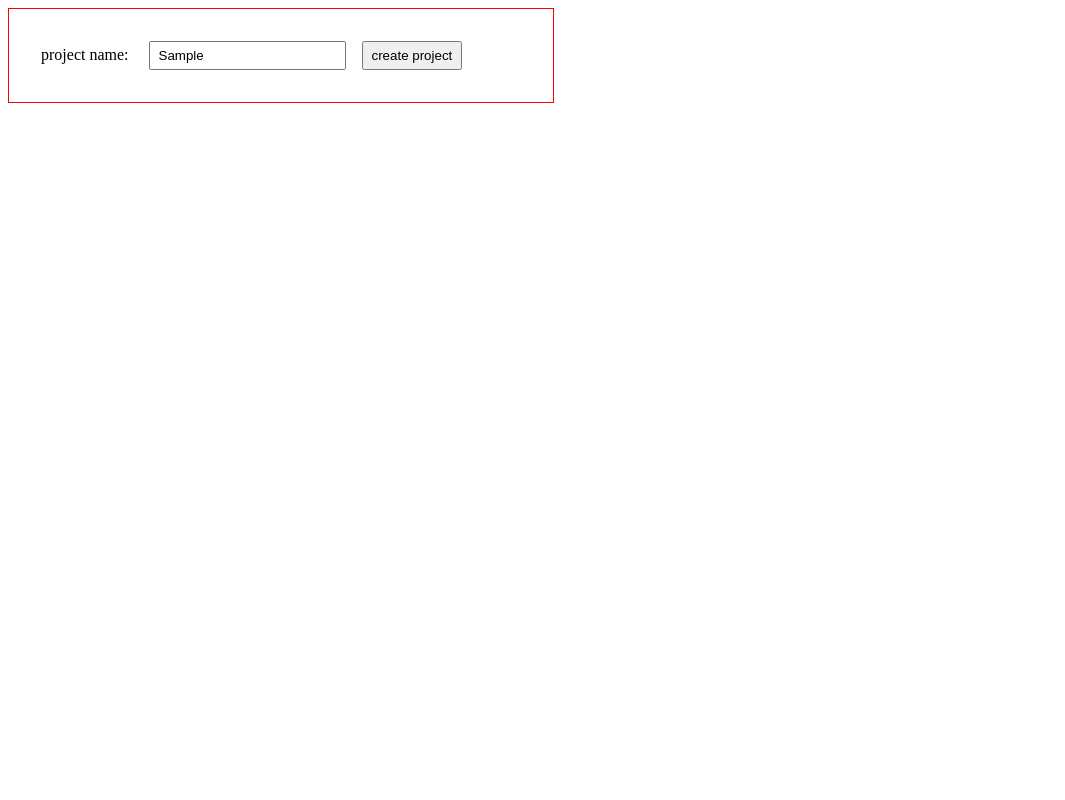
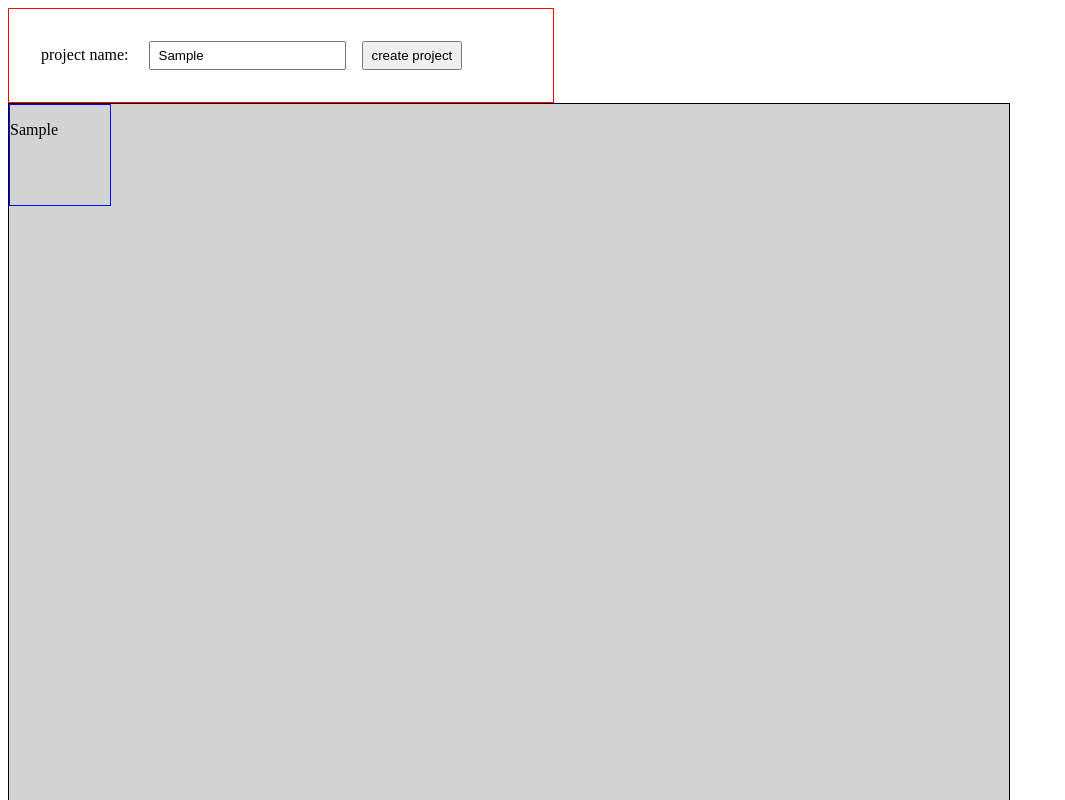
Before and after one commit to bambooOctopus/odin_todo, a website built with webpack: page dist/index.html in a window 1280 px wide. Both pictures are taken after typing "Sample" into the empty fields and a click on the input "create project". Shown: the top 800 px of the page, without its empty margins (0-1065 px from the left). Built offline with nearby package versions, Linux system fonts and the light colour scheme.

Commit message:
basic add proj to projDom working

```diff
--- a/src/domModule.js
+++ b/src/domModule.js
@@ -1,4 +1,6 @@
 import { projectForm } from "./projectFormModule.js";
+import { makeProjDomElement } from "./makeProjDomElementModule.js";
+import { createProjDiv } from "./projDivModule.js";
 
 const displayWalletProjects = (wallet) => {
     console.log("hello from display wallet projects");
@@ -10,13 +12,23 @@ const displayWalletProjects = (wallet) => {
 
 const homeScreen = () => {
     // 1. display the project form
-    projectForm()
+    projectForm();
+    // 2. add projDiv to the dom
+    createProjDiv();
+};
+
+const clearProjDiv = () => {
+    const projDiv = document.getElementById("proj-div");
+    projDiv.innerHTML = "";
 };
 
 const displayProjects = (wallet) => {
-    //this should make the projects into a dom element and update the dom
+    //this should feed makeProjDomElements all the projects in the wallet.
+
     if (wallet.length > 0) {
-        wallet.forEach(project => console.log(project));
+        clearProjDiv();
+
+        wallet.forEach(project => makeProjDomElement(project));
     }
 };
 
--- /dev/null
+++ b/src/makeProjDomElementModule.js
@@ -0,0 +1,23 @@
+
+const makeProjDomElement = (project) => {
+    console.log("hello from makeProjDomElement: " + project.title );
+
+
+    const projDiv = document.getElementById("proj-div");
+
+
+    const proj = document.createElement("div");
+    proj.classList.add("proj");
+
+
+    const projTitle = document.createElement("p");
+    projTitle.textContent = project.title;
+
+    proj.appendChild(projTitle);
+
+    projDiv.appendChild(proj);
+
+
+};
+
+export { makeProjDomElement }
--- /dev/null
+++ b/src/projDivModule.js
@@ -0,0 +1,11 @@
+const createProjDiv = () => {
+    const contentDiv = document.getElementById("content");
+
+    const projDiv = document.createElement("div");
+    projDiv.classList.add("proj-div");
+    projDiv.id = "proj-div";
+
+    contentDiv.appendChild(projDiv);
+};
+
+export { createProjDiv }
--- a/src/style.css
+++ b/src/style.css
@@ -14,3 +14,18 @@
     margin-left: 1rem;
 
 }
+
+.proj-div {
+    width: 1000px;
+    height: 1000px;
+    background-color: lightgray;
+    color: black;
+    border: solid 1px black;
+}
+
+.proj {
+    width: 100px;
+    height: 100px;
+    border: solid 1px blue;
+
+}
--- a/src/todoModule.js
+++ b/src/todoModule.js
@@ -14,6 +14,8 @@ const todoLoop = () => {
         displayProjects(todoWallet);
         formEventListener(todoWallet);
         displayProjects(todoWallet);
+
+
     }
 
 
```
